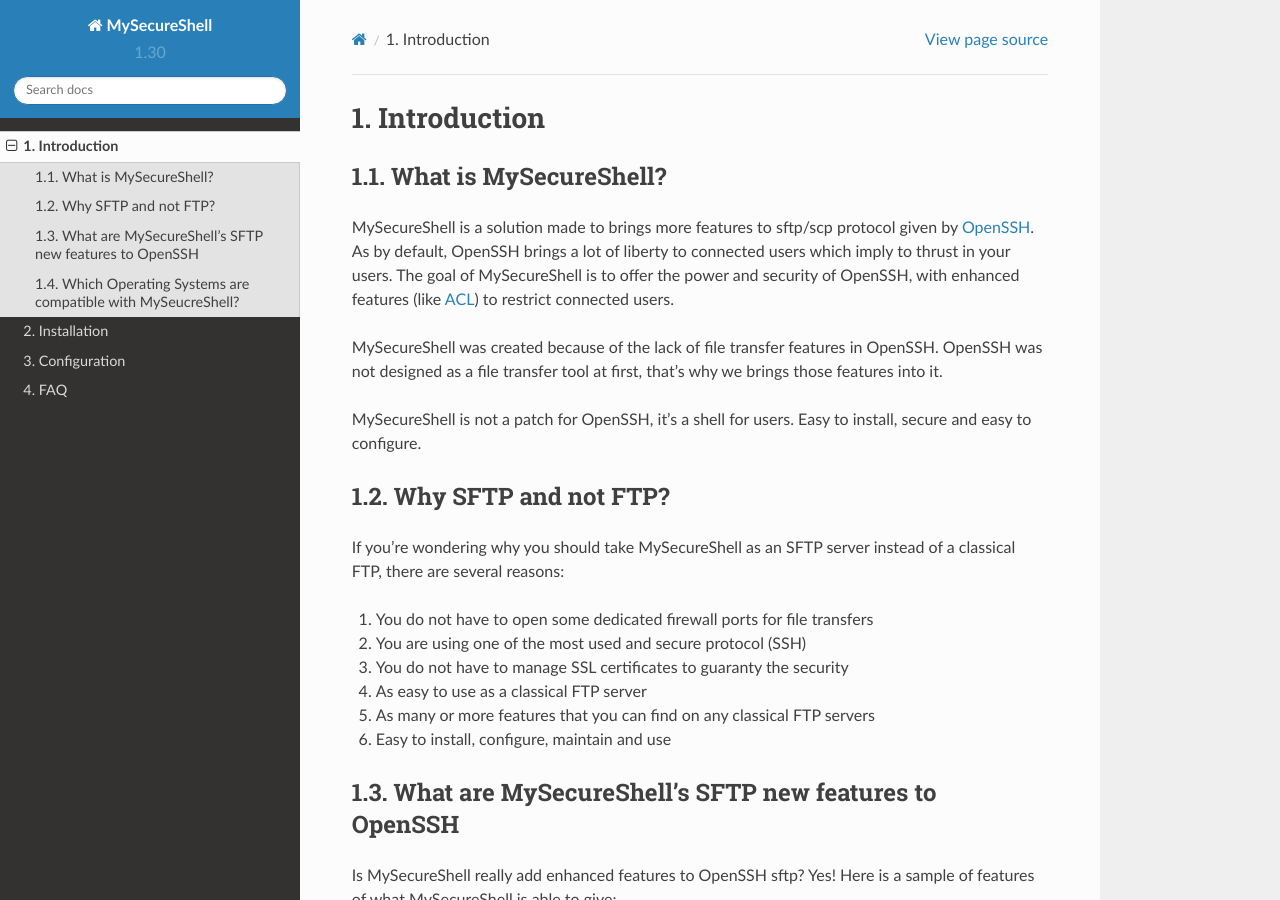
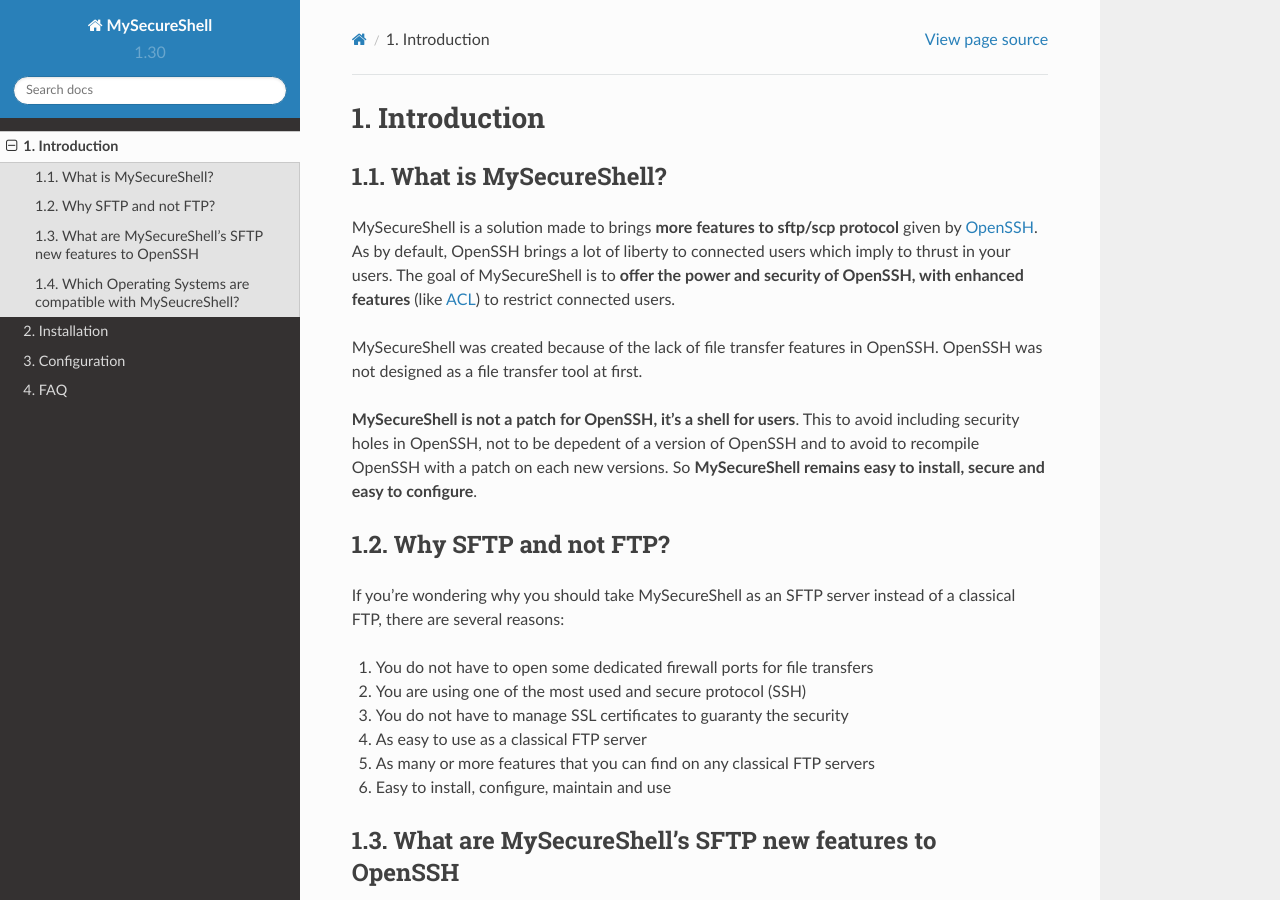
Before and after one commit to mysecureshell/mysecureshell, a Sphinx documentation site: the page built from doc/source/introduction.rst, in a window 1280 px wide and 900 px high. Built offline with Sphinx 7.4.7 and the Read the Docs theme 2.0.0, drawn with Linux system fonts in a browser that asks for light colours; pages that are not in the unit, such as notebooks, are missing from menus.

```diff
--- a/doc/source/installation.rst
+++ b/doc/source/installation.rst
@@ -11,9 +11,5 @@ Choose your operating system or select from sources if not listed:
     :glob:
     :numbered:
 
-    installation_debian
-    installation_ubuntu
-    installation_centos_redhat
-    installation_fedora
-    installation_macosx
+    installation_os_*
     installation_source
--- a/doc/source/introduction.rst
+++ b/doc/source/introduction.rst
@@ -4,11 +4,11 @@ Introduction
 What is MySecureShell?
 ----------------------
 
-MySecureShell is a solution made to brings more features to sftp/scp protocol given by `OpenSSH <http://www.openssh.com/>`_. As by default, OpenSSH brings a lot of liberty to connected users which imply to thrust in your users. The goal of MySecureShell is to offer the power and security of OpenSSH, with enhanced features (like `ACL <http://en.wikipedia.org/wiki/Access_control_list>`_) to restrict connected users.
+MySecureShell is a solution made to brings **more features to sftp/scp protocol** given by `OpenSSH <http://www.openssh.com/>`_. As by default, OpenSSH brings a lot of liberty to connected users which imply to thrust in your users. The goal of MySecureShell is to **offer the power and security of OpenSSH, with enhanced features** (like `ACL <http://en.wikipedia.org/wiki/Access_control_list>`_) to restrict connected users.
 
-MySecureShell was created because of the lack of file transfer features in OpenSSH. OpenSSH was not designed as a file transfer tool at first, that's why we brings those features into it.
+MySecureShell was created because of the lack of file transfer features in OpenSSH. OpenSSH was not designed as a file transfer tool at first.
 
-MySecureShell is not a patch for OpenSSH, it's a shell for users. Easy to install, secure and easy to configure.
+**MySecureShell is not a patch for OpenSSH, it's a shell for users**. This to avoid including security holes in OpenSSH, not to be depedent of a version of OpenSSH and to avoid to recompile OpenSSH with a patch on each new versions. So **MySecureShell remains easy to install, secure and easy to configure**.
 
 Why SFTP and not FTP?
 ---------------------
```
Also changed, not shown: doc/source/index.rst (+10 -4 lines), .gitmodules (added), doc/source/installation_os_centos_redhat.rst (renamed from doc/source/installation_centos_redhat.rst), doc/source/installation_os_debian.rst (renamed from doc/source/installation_debian.rst), doc/source/installation_os_fedora.rst (renamed from doc/source/installation_fedora.rst), doc/source/installation_os_macosx.rst (renamed from doc/source/installation_macosx.rst), doc/source/installation_os_ubuntu.rst (renamed from doc/source/installation_ubuntu.rst), 1 other file.
